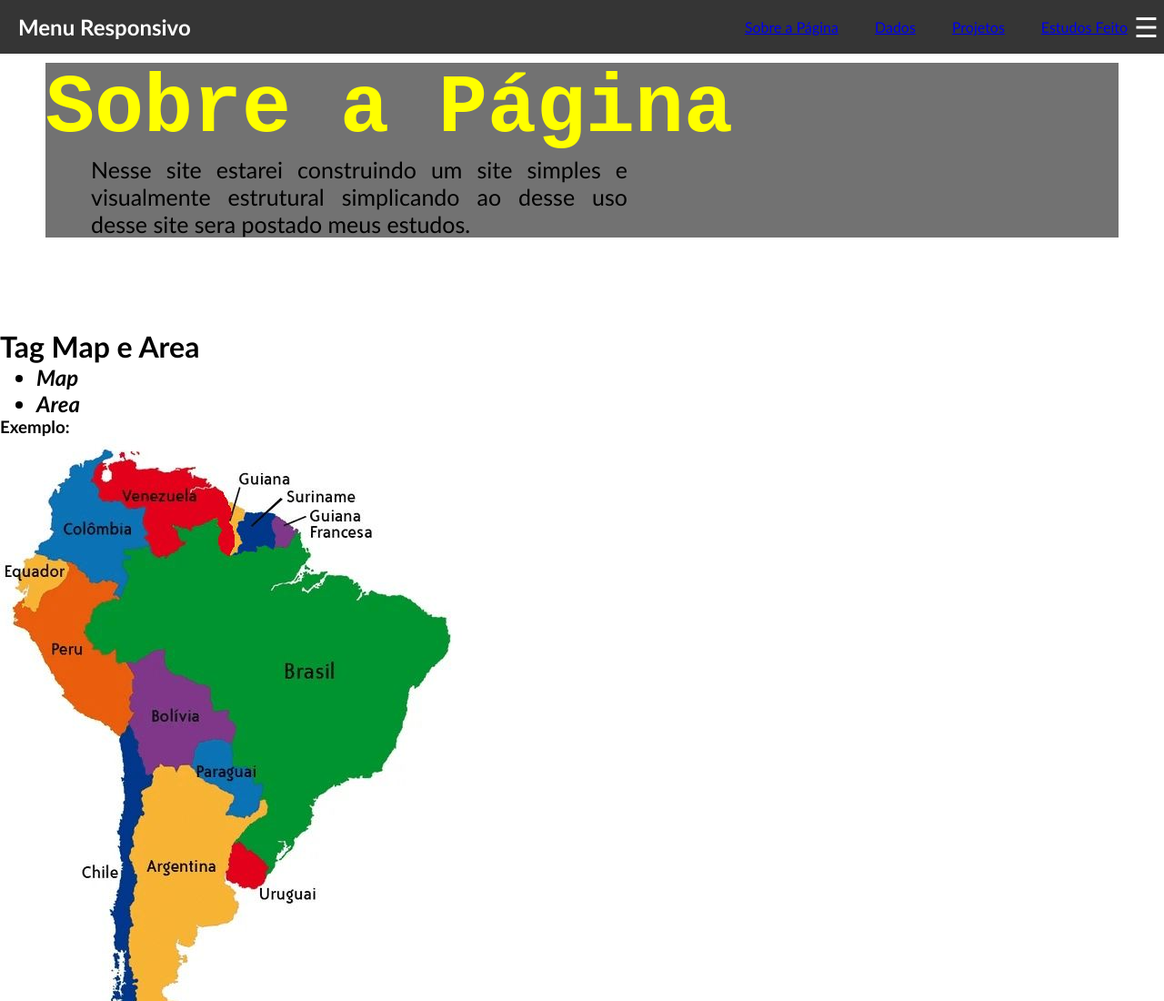
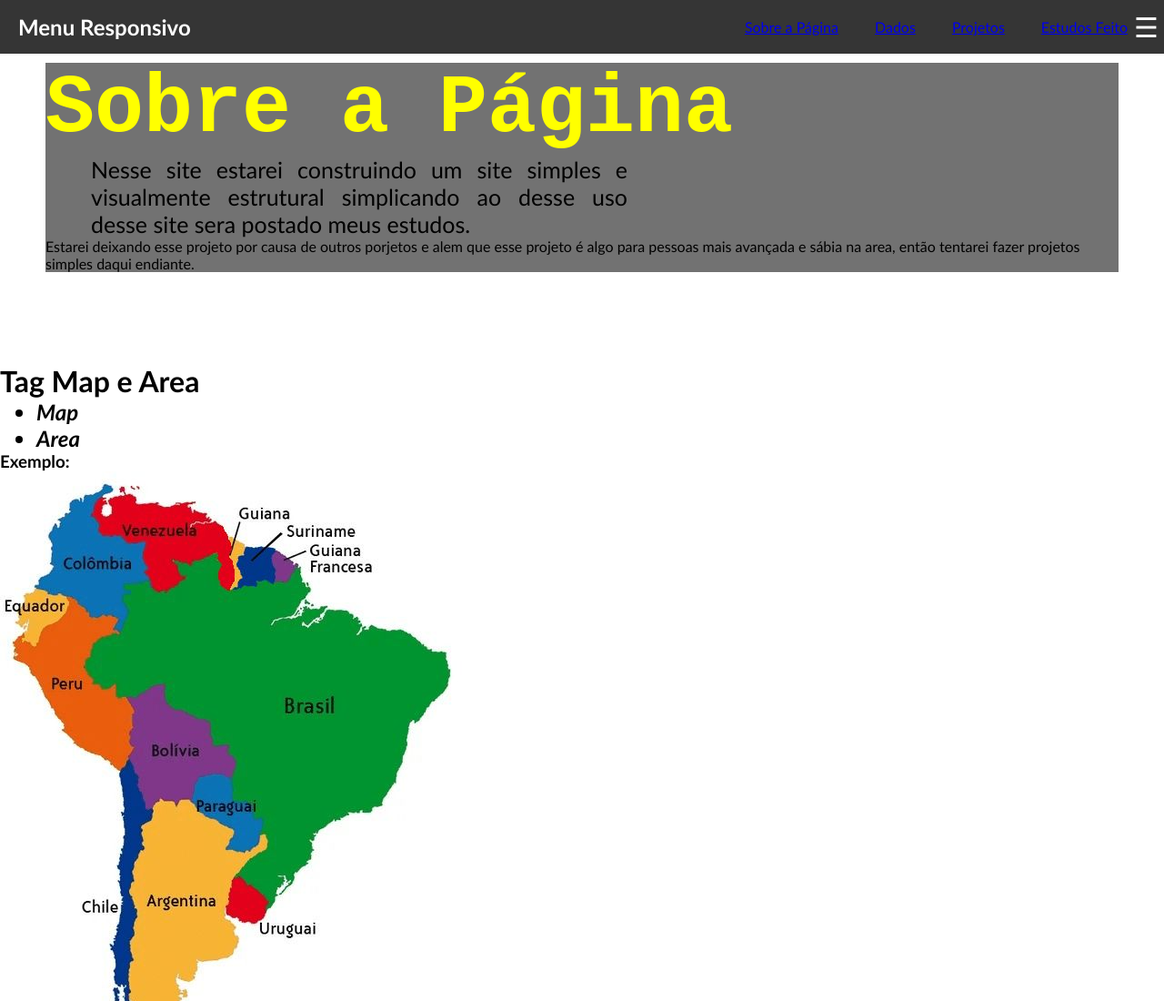
Before and after one commit to oDyKoz/projeto-site, a plain HTML site: page html/index.html in a window 1280 px wide. Shown: the top 1100 px of the page at 91% size. Drawn offline with Linux system fonts and the light colour scheme.

Commit message:
Update index.html

```diff
--- a/html/index.html
+++ b/html/index.html
@@ -35,6 +35,9 @@
         <p class="text1">
                   Nesse site estarei construindo um site simples e visualmente estrutural simplicando ao desse uso desse site sera postado meus estudos.
          </p>
+         <P>
+            Estarei deixando esse projeto por causa de outros porjetos e alem que esse projeto é algo para pessoas mais avançada e sábia na area, então tentarei fazer projetos simples daqui endiante.
+         </P>
     </div>
 
     <!--Tag <pre> serve para fixação escrita (HTML)-->
```
